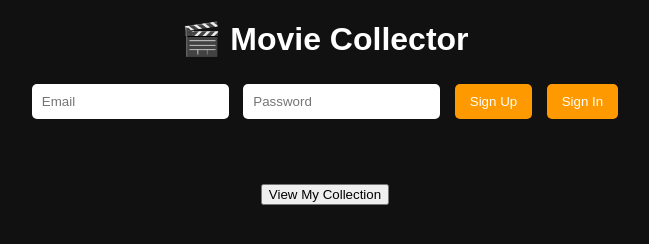
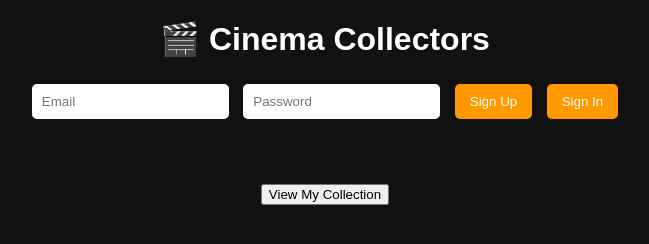
Before and after one commit to CineworldModded/CinemaCollectors, a plain HTML site: page index.html in a window 1280 px wide. Shown: the whole page, without its empty margins (315-964 px from the left). Drawn offline with Linux system fonts and the light colour scheme.

Commit message:
Update index.html

```diff
--- a/index.html
+++ b/index.html
@@ -3,11 +3,11 @@
 <head>
   <meta charset="UTF-8">
   <meta name="viewport" content="width=device-width, initial-scale=1.0">
-  <title>Movie Collector</title>
+  <title>Cinema Collectors</title>
   <link rel="stylesheet" href="style.css">
 </head>
 <body>
-  <h1>🎬 Movie Collector</h1>
+  <h1>🎬 Cinema Collectors</h1>
 
   <!-- 🔹 AUTH FORM -->
   <div id="auth">
```
